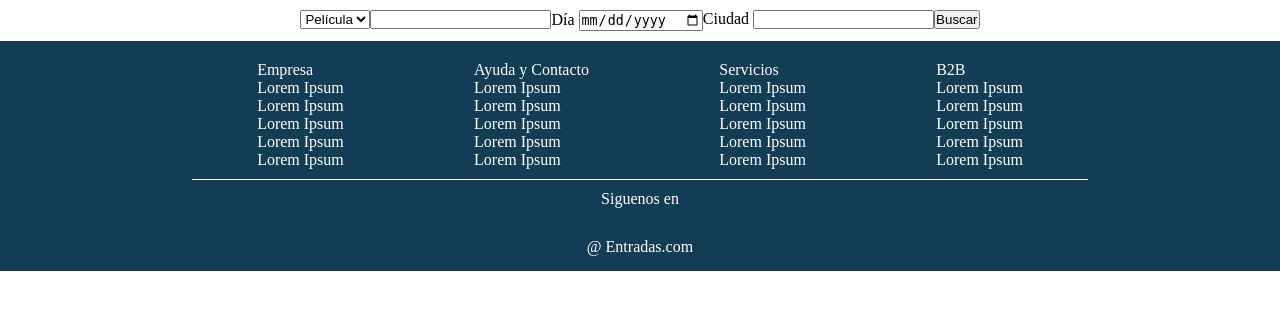
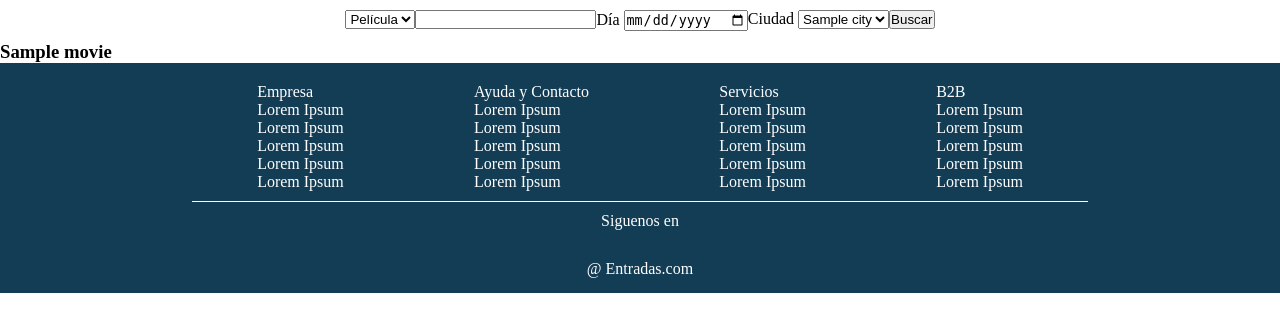
Before and after one commit to Drimmark/Kinegraphus, a Flask app: template templates/index.html in a window 1280 px wide. Shown: the part 82-414 px from the top of the page. Run offline with Flask 2, Linux system fonts and the light colour scheme; the template is opened without the code that fills it: most values are stand-ins (such as "Sample title", 1, 10 or a date in 2020).

Commit message:
cities and premieres

```diff
--- a/app.py
+++ b/app.py
@@ -53,12 +53,19 @@ def import_xml(file_name):
 
 @app.route('/')
 def index():
-    return render_template('index.html')
+    cities = db.session.query(Cinema.city).distinct()
+    premieres_id = db.session.query(ShowTime.movie_id, db.func.count(ShowTime.movie_id))\
+        .group_by(ShowTime.movie_id)\
+        .order_by(db.func.count(ShowTime.movie_id).desc())\
+        .limit(10)
+    premieres = [Movie.query.get(premiere_id.movie_id) for premiere_id in premieres_id]
+
+    return render_template('index.html', cities=cities, premieres=premieres)
 
 
-@app.route('/results')
+@app.route('/search')
 def results():
-    return render_template('results.html')
+    return render_template('search.html')
 
 
 if __name__ == '__main__':
--- a/models/cinema.py
+++ b/models/cinema.py
@@ -27,4 +27,4 @@ class Cinema(db.Model):
         self.latitude = latitude
 
     def __repr__(self):
-        return self.title
+        return self.name
--- a/templates/index.html
+++ b/templates/index.html
@@ -34,9 +34,11 @@
 		</li>
 		<li>
 			<span>Ciudad</span>
-			<input type='text' value=>
-
-			</input>
+			<select name="" id="">
+				{% for r in cities %}
+				<option value="{{ city }}">{{ r.city }}</option>
+				{% endfor %}
+			</select>
 		</li>
 		<li>
 			<button type='submit'>Buscar</button>
@@ -46,6 +48,9 @@
 </div>
 
 <div id='destacados'>
+	{% for movie in premieres %}
+	<h3>{{ movie.title }}</h3>
+	{% endfor %}
 </div>
 
 {% endblock %}
```
